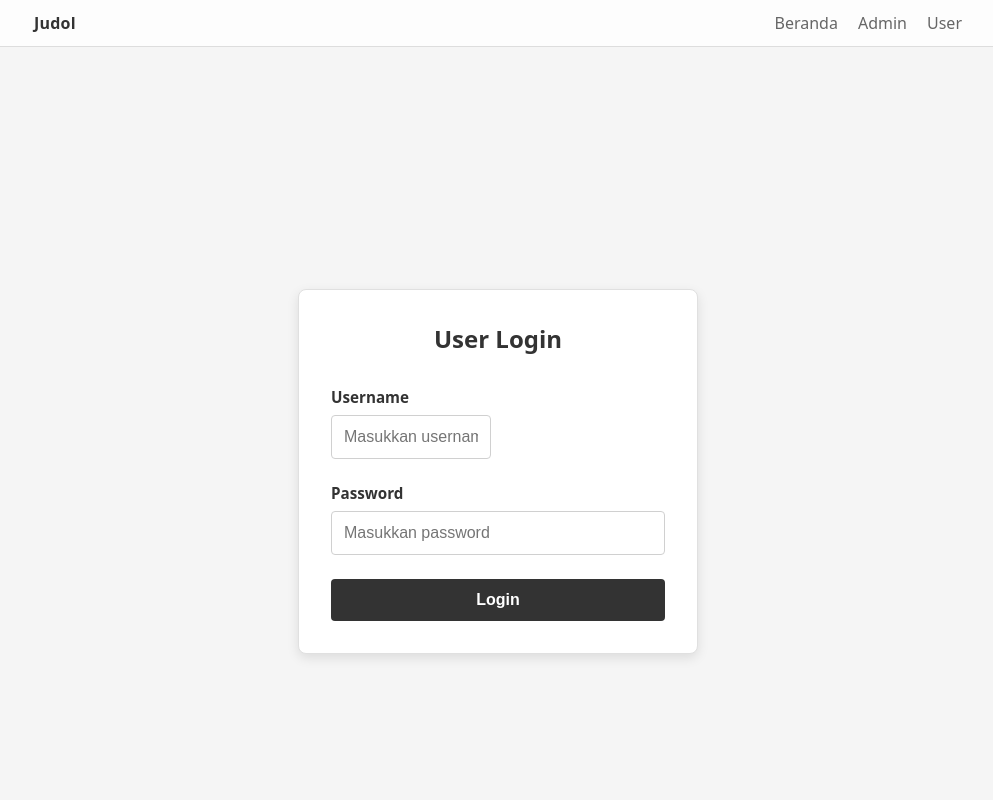
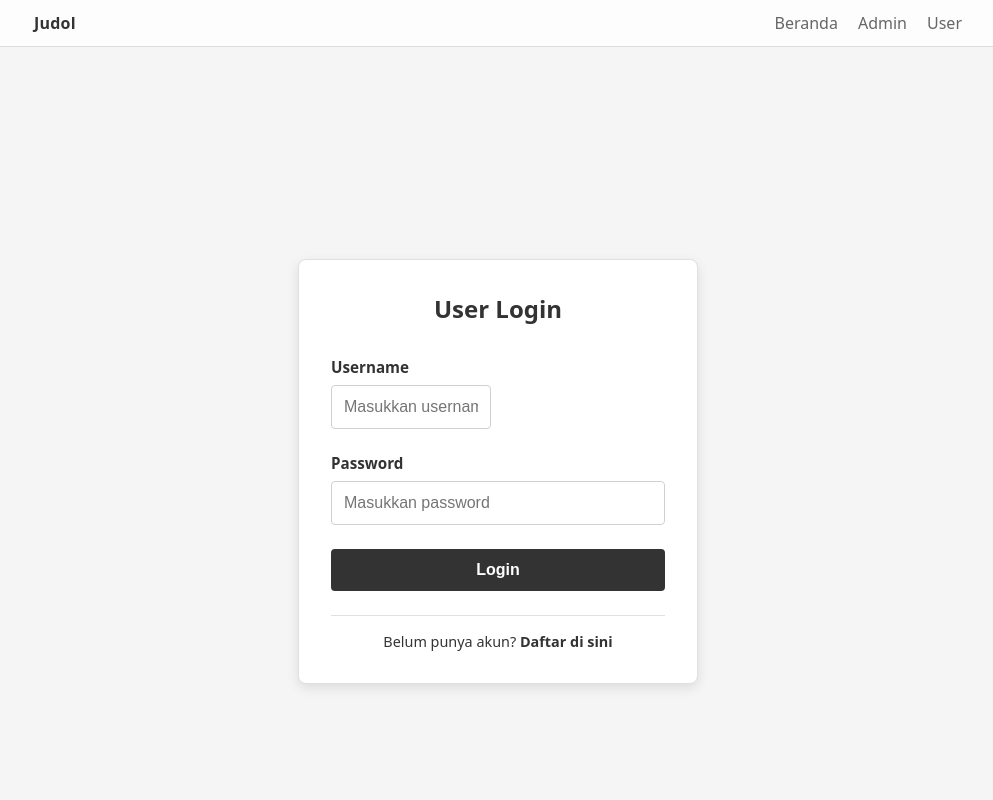
Before and after one commit to Kingkyori/judol, a Next.js app: page /auth/user-login in a window 1280 px wide. Shown: the top 800 px of the page, without its empty margins (142-1135 px from the left). Built offline with nearby package versions, Linux system fonts and the light colour scheme.

Commit message:
xzczxczxczxc

```diff
--- a/app/auth/user-login/page.tsx
+++ b/app/auth/user-login/page.tsx
@@ -2,6 +2,7 @@
 
 import { useState } from 'react'
 import { useRouter } from 'next/navigation'
+import Link from 'next/link'
 import { useAuth } from '@/lib/auth-context'
 import styles from './user-login.module.css'
 
@@ -73,6 +74,10 @@ export default function UserLoginPage() {
             {loading ? 'Loading...' : 'Login'}
           </button>
         </form>
+
+        <div className={styles.footer}>
+          <p>Belum punya akun? <Link href="/auth/register">Daftar di sini</Link></p>
+        </div>
       </div>
     </div>
   )
--- a/app/auth/user-login/user-login.module.css
+++ b/app/auth/user-login/user-login.module.css
@@ -94,3 +94,28 @@
   opacity: 0.6;
   cursor: not-allowed;
 }
+
+.footer {
+  margin-top: 1.5rem;
+  text-align: center;
+  border-top: 1px solid #e0e0e0;
+  padding-top: 1rem;
+}
+
+.footer p {
+  margin: 0;
+  font-size: 0.9rem;
+  color: #333;
+}
+
+.footer a {
+  color: #333;
+  text-decoration: none;
+  font-weight: 600;
+  transition: color 0.2s;
+}
+
+.footer a:hover {
+  color: #555;
+  text-decoration: underline;
+}
```
